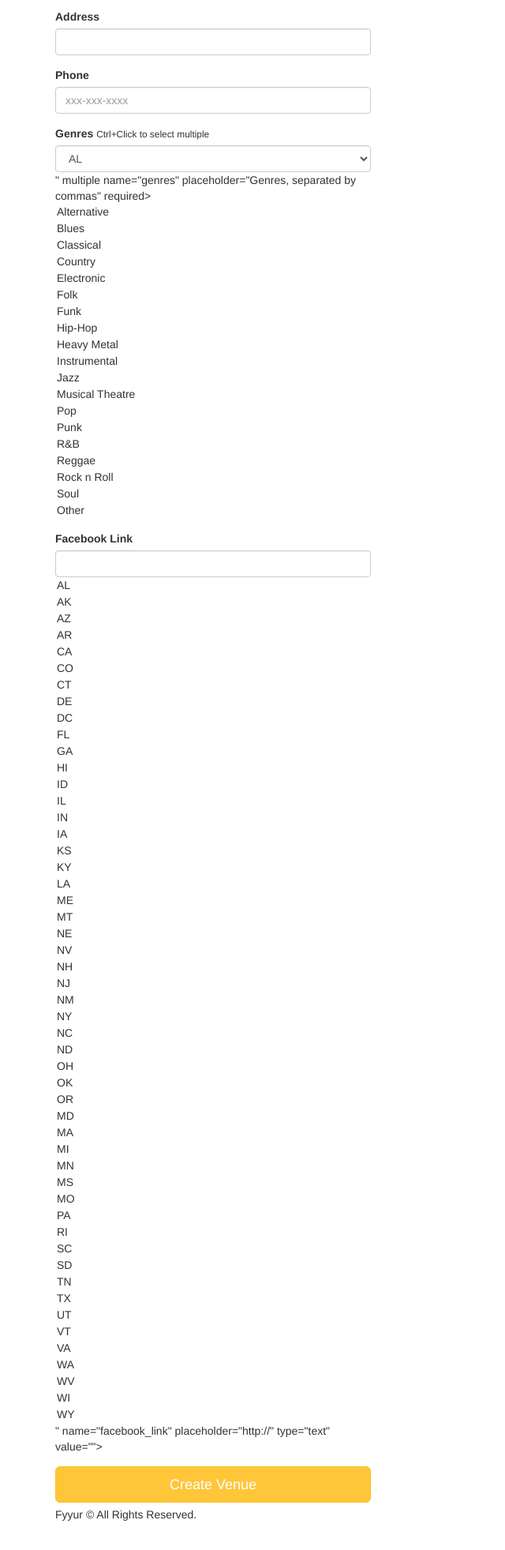
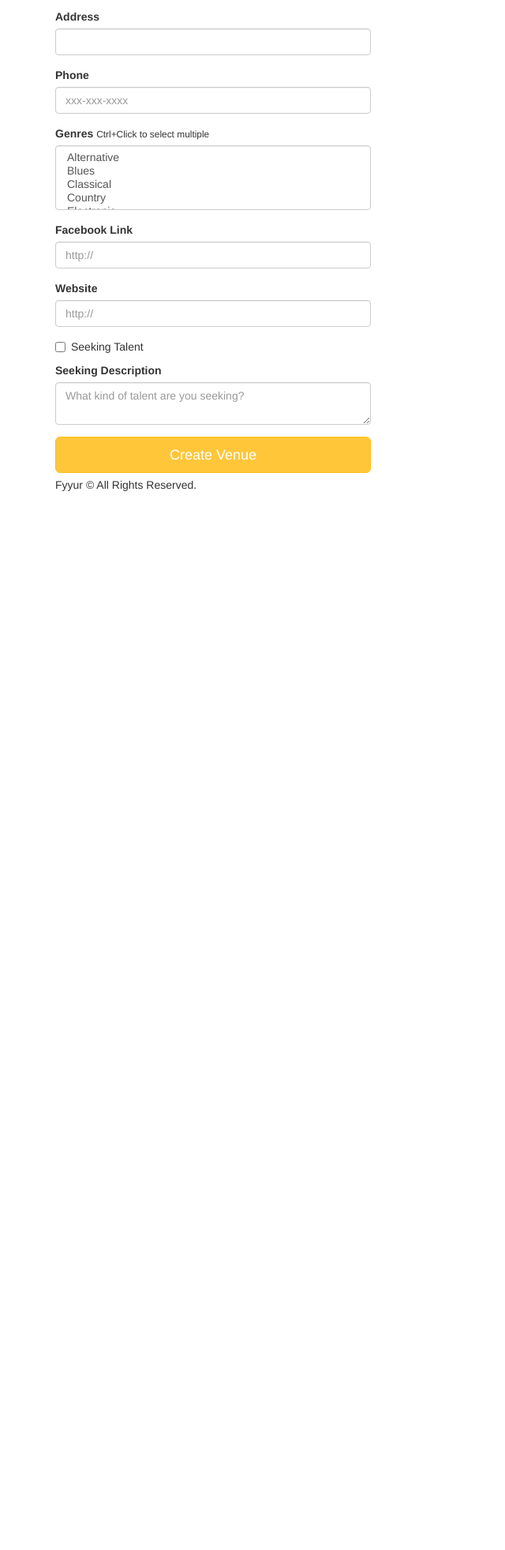
Before and after one commit to MaxBoykoII/FSND-Artist-Booking-Site, a Flask app: page /venues/create in a window 1280 px wide. Shown: the part 273-2236 px from the top of the page at 79% size, without its empty margins (0-640 px from the left). After the commit the page ends 895 px from the top, so only its background shows below. Run offline with Flask 2, Linux system fonts and the light colour scheme; some libraries are stand-ins or nearby versions.

Commit message:
feat: Add additional fields to new venue form

```diff
--- a/app.py
+++ b/app.py
@@ -293,10 +293,6 @@ def create_venue_form():
 
 @app.route('/venues/create', methods=['POST'])
 def create_venue_submission():
-    # TODO: insert form data as a new Venue record in the db, instead
-    # TODO: modify data to be the data object returned from db insertion
-
-    # on successful db insert, flash success
     try:
         venue = Venue(
             name=request.form.get('name'),
@@ -304,26 +300,28 @@ def create_venue_submission():
             state=request.form.get('state'),
             address=request.form.get('address'),
             phone=request.form.get('phone'),
-            seeking_talent=True)
+            facebook_link=request.form.get('facebook_link'),
+            image_link=request.form.get('image_link'),
+            website=request.form.get('website'),
+            seeking_description=request.form.get('seeking_description'),
+            seeking_talent=True if request.form.get('seeking_talent') == 'y' else False)
 
         db.session.add(venue)
         db.session.commit()
 
         flash('Venue ' + request.form['name'] + ' was successfully listed!')
 
-    except:
+    except Exception as err:
+        print(err)
         error = True
         db.session.rollback()
 
         flash('An error occurred. Venue ' +
-              data.name + ' could not be listed.')
+              request.form['name'] + ' could not be listed.')
 
     finally:
         db.session.close()
 
-    # TODO: on unsuccessful db insert, flash an error instead.
-    # e.g., flash('An error occurred. Venue ' + data.name + ' could not be listed.')
-    # see: http://flask.pocoo.org/docs/1.0/patterns/flashing/
     return render_template('pages/home.html')
 
 
--- a/forms.py
+++ b/forms.py
@@ -1,7 +1,8 @@
 from datetime import datetime
 from flask_wtf import Form
-from wtforms import StringField, SelectField, SelectMultipleField, DateTimeField
+from wtforms import StringField, SelectField, SelectMultipleField, DateTimeField, TextAreaField, BooleanField
 from wtforms.validators import DataRequired, AnyOf, URL
+
 
 class ShowForm(Form):
     artist_id = StringField(
@@ -13,8 +14,9 @@ class ShowForm(Form):
     start_time = DateTimeField(
         'start_time',
         validators=[DataRequired()],
-        default= datetime.today()
+        default=datetime.today()
     )
+
 
 class VenueForm(Form):
     name = StringField(
@@ -116,6 +118,16 @@ class VenueForm(Form):
     facebook_link = StringField(
         'facebook_link', validators=[URL()]
     )
+    seeking_description = TextAreaField(
+        'seeking_description'
+    )
+    seeking_talent = BooleanField(
+        'seeking_talent'
+    )
+    website = StringField(
+        'website', validators=[URL()]
+    )
+
 
 class ArtistForm(Form):
     name = StringField(
--- a/templates/forms/new_venue.html
+++ b/templates/forms/new_venue.html
@@ -30,12 +30,23 @@
       <div class="form-group">
         <label for="genres">Genres</label>
         <small>Ctrl+Click to select multiple</small>
-        {{ form.genres(class_ = 'form-control', placeholder='Genres, separated by commas', id=form.state, autofocus = true) }}
+        {{ form.genres(class_ = 'form-control', placeholder='Genres, separated by commas', autofocus = true) }}
       </div>
       <div class="form-group">
-          <label for="genres">Facebook Link</label>
-          {{ form.facebook_link(class_ = 'form-control', placeholder='http://', id=form.state, autofocus = true) }}
-        </div>
+          <label for="facebook_link">Facebook Link</label>
+          {{ form.facebook_link(class_ = 'form-control', placeholder='http://', autofocus = true) }}
+      </div>
+      <div class="form-group">
+        <label for="website">Website</label>
+        {{ form.website(class_ = 'form-control', placeholder='http://', autofocus = true) }}
+      </div>
+      <div class="form-group checkbox">
+        <label for="seeking_talent">{{ form.seeking_talent(autofocus = true) }} Seeking Talent</label>
+      </div>
+      <div class="form-group">
+        <label for="seeking_description">Seeking Description</label>
+        {{ form.seeking_description(class_ = 'form-control', placeholder='What kind of talent are you seeking?', autofocus = true )}}
+      </div>
       <input type="submit" value="Create Venue" class="btn btn-primary btn-lg btn-block">
     </form>
   </div>
```
